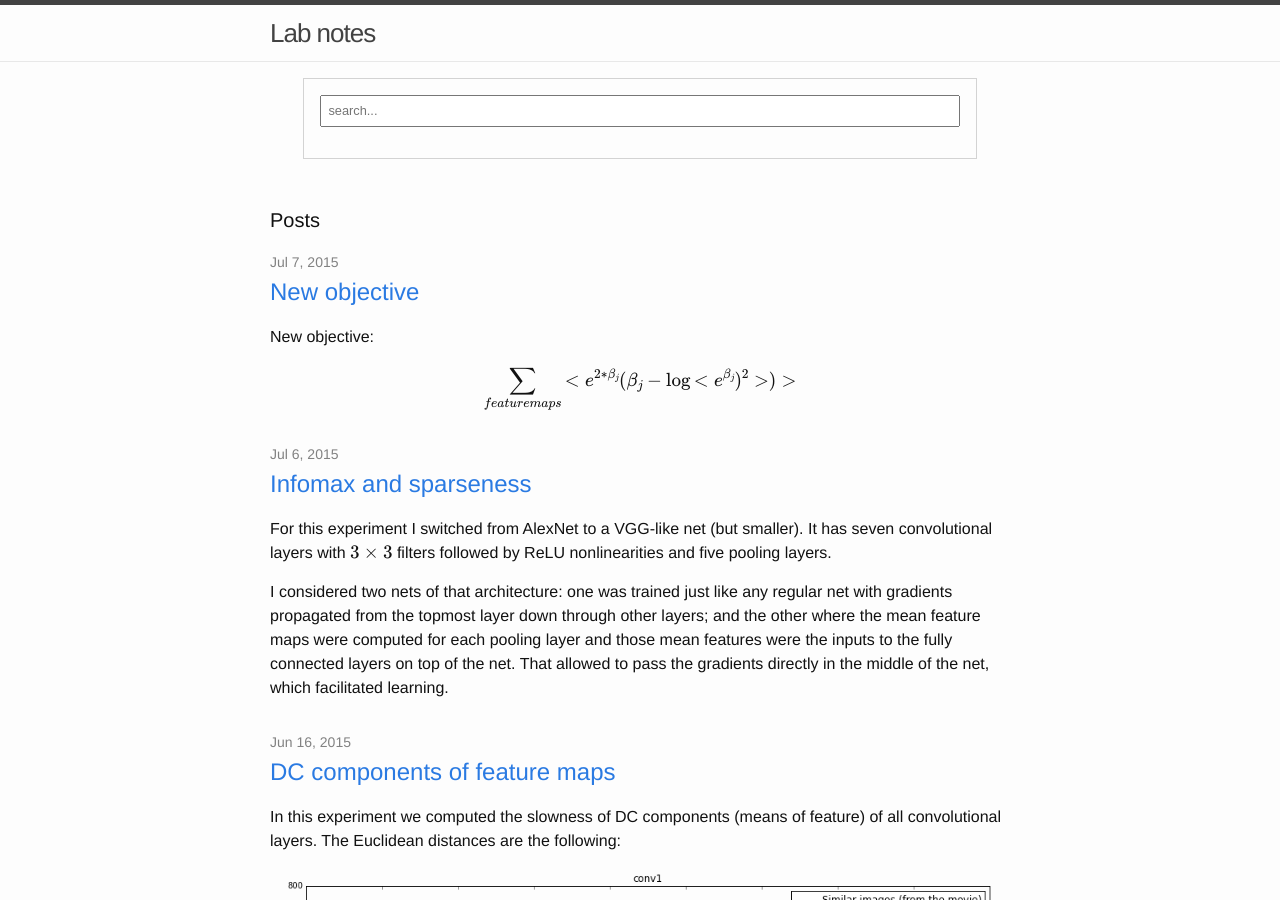
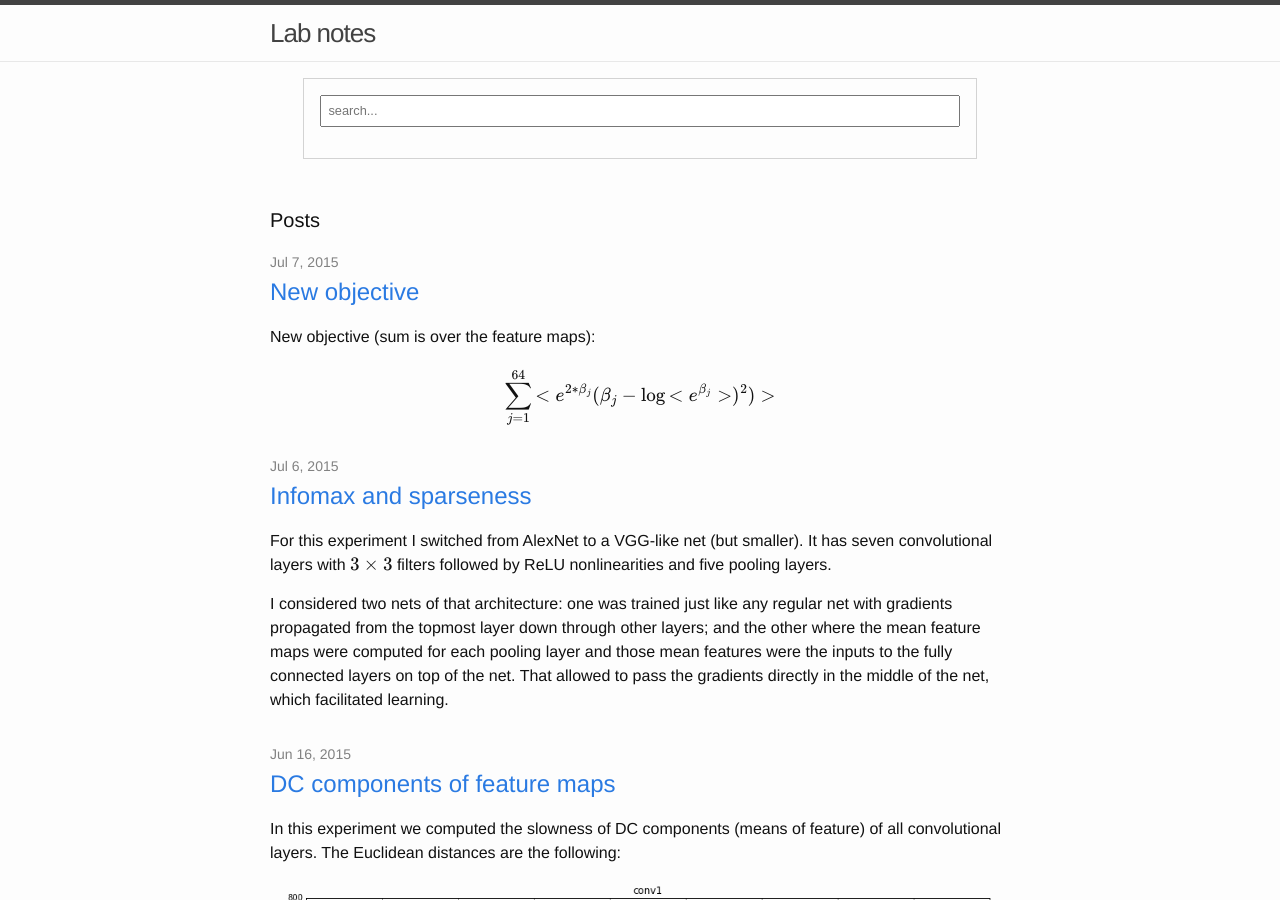
Before and after one commit to ivust/blog, a Jekyll site: the page built from index.html, in a window 1280 px wide and 900 px high. Built offline with Jekyll 4.4.1, drawn with Linux system fonts in a browser that asks for light colours; formulas are drawn with MathJax 3.

Commit message:
add new post

```diff
--- a/_posts/2015-07-07-new-objective.md
+++ b/_posts/2015-07-07-new-objective.md
@@ -1,10 +1,10 @@
 ---
 layout: post
 title:  "New objective"
-comments: true
+comments: false
 date:   2015-07-07 23:48:00
 ---
 
-New objective:
+New objective (sum is over the feature maps):
 
-$$ \sum\limits_{feature maps} {< e^{2*\beta_j} ( \beta_j - \log{< e^{\beta_j} )^2 >} )>} $$
+$$ \sum\limits_{j = 1}^{64} {< e^{2*\beta_j} ( \beta_j - \log{< e^{\beta_j}> )^2 } )>} $$
```
